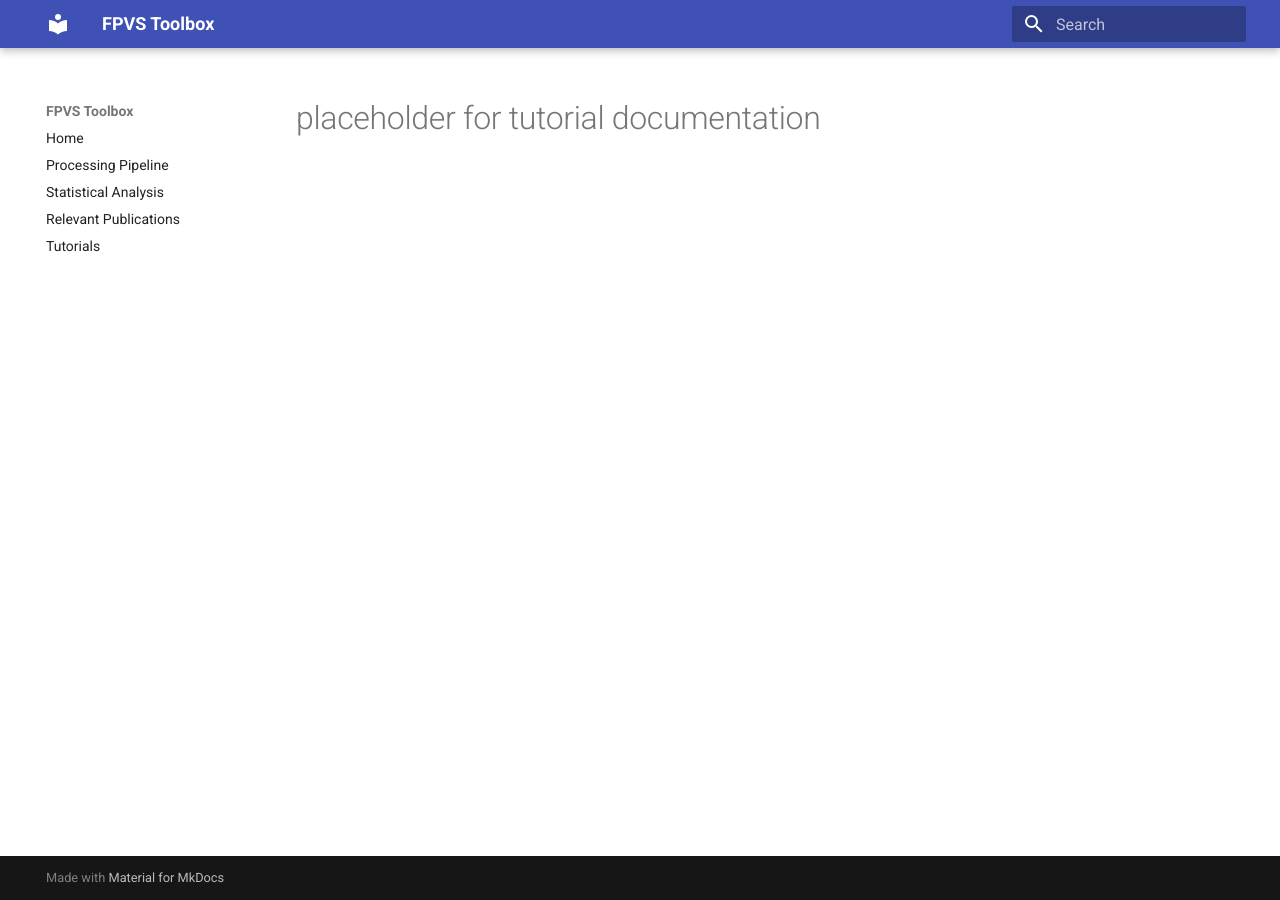
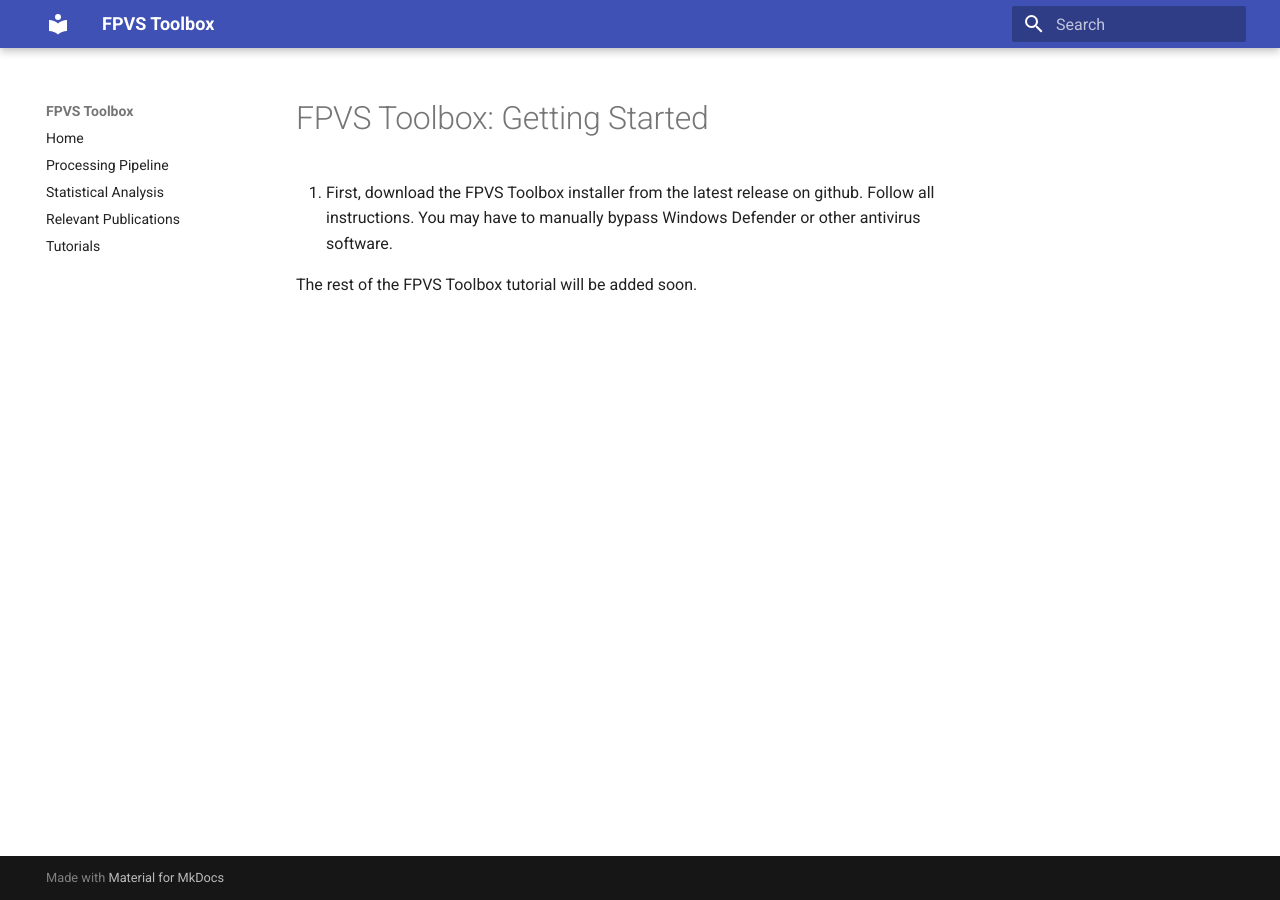
Before and after one commit to zcm58/FPVS-Toolbox-Repo, an MkDocs documentation site: the page built from docs/tutorial.md, in a window 1280 px wide. Built offline with MkDocs 1.6.1 and Material for MkDocs 9.7.7, drawn with Linux system fonts in a browser that asks for light colours.

Commit message:
Updated tutorial.md

```diff
--- a/docs/tutorial.md
+++ b/docs/tutorial.md
@@ -1 +1,6 @@
-# placeholder for tutorial documentation
+# FPVS Toolbox: Getting Started
+
+1. First, download the FPVS Toolbox installer from the latest release on github. Follow all instructions. You may have to
+manually bypass Windows Defender or other antivirus software.
+
+The rest of the FPVS Toolbox tutorial will be added soon.
```
Also changed, not shown: docs/index.md (+2 -2 lines).
